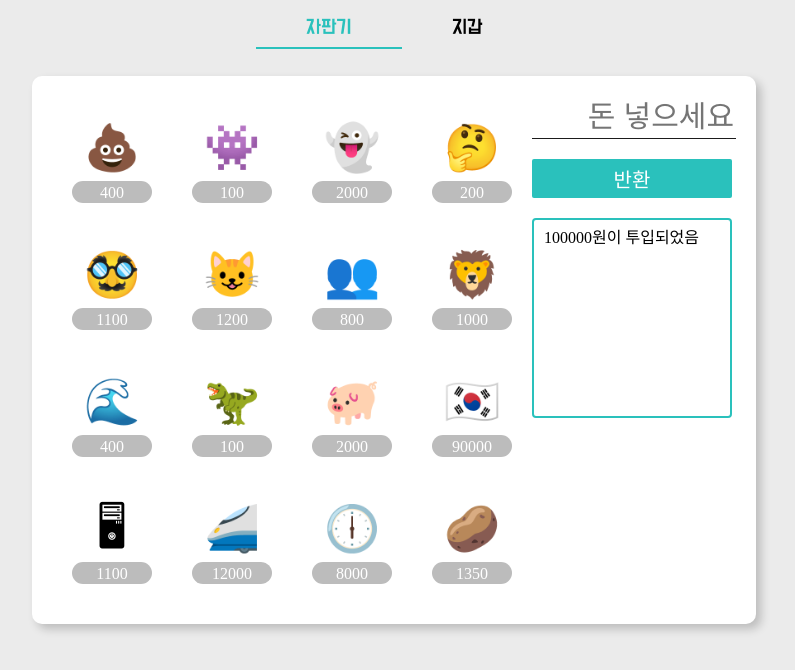
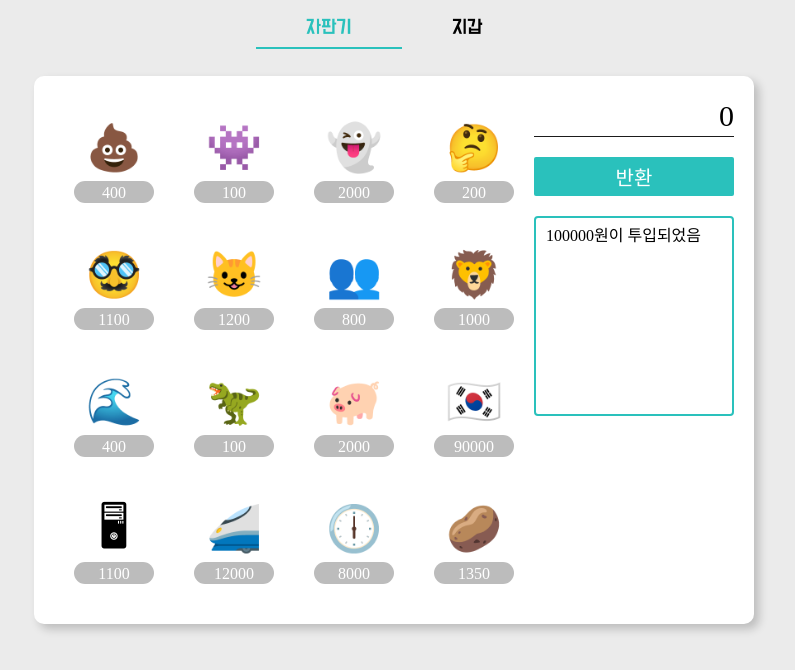
Before and after one commit to codesquad-members-2022/fe-vm, a React (Create React App) app: page / in a window 1280 px wide. Shown: the top 670 px of the page, without its empty margins (246-1041 px from the left). Built offline with nearby package versions, Linux system fonts and the light colour scheme.

Commit message:
Feat: MoneySlot 입력으로 투입된 금액 표시

```diff
--- a/src/components/VendingMachine/MoneySlot.js
+++ b/src/components/VendingMachine/MoneySlot.js
@@ -1,9 +1,40 @@
+import { useContext, useState } from "react";
 import styled from "styled-components";
+import { InputAmountContext } from "../../contexts/InputAmount";
+import { WalletContext } from "../../contexts/WalletContext";
 
 export default function MoneySlot() {
+  const { inputAmount, addInputAmount } = useContext(InputAmountContext);
+  const { getWithDrawableAmount } = useContext(WalletContext);
+
+  const [isInput, setIsInput] = useState(false);
+
+  function inputMoney({ key, target }) {
+    if (key !== "Enter") return;
+    const withDrawableAmount = getWithDrawableAmount(Number(target.value));
+    addInputAmount(withDrawableAmount);
+    setInputFalse();
+    console.log(`${withDrawableAmount}원이 투입됨`); // log context로 변경 예정
+  }
+  function setInputTrue() {
+    setIsInput(true);
+  }
+  function setInputFalse() {
+    setIsInput(false);
+  }
   return (
     <div>
-      <MoneySlotInput placeholder="돈 넣으세요" />
+      {isInput ? (
+        <MoneySlotInput
+          defaultValue={!isInput ? inputAmount : ""}
+          onKeyPress={inputMoney}
+          onBlur={setInputFalse}
+          placeholder="돈 넣으세요"
+          autoFocus
+        />
+      ) : (
+        <MoneySlotLabel onClick={setInputTrue}>{inputAmount}</MoneySlotLabel>
+      )}
     </div>
   );
 }
@@ -12,6 +43,7 @@ const MoneySlotInput = styled.input`
   width: 200px;
   height: 40px;
   border: none;
+  padding: 0;
   border-bottom: 1px solid ${({ theme }) => theme.colors.black};
 
   text-align: right;
@@ -20,3 +52,13 @@ const MoneySlotInput = styled.input`
     outline: none;
   }
 `;
+const MoneySlotLabel = styled.div`
+  width: 200px;
+  height: 40px;
+  border: none;
+  border-bottom: 1px solid ${({ theme }) => theme.colors.black};
+
+  text-align: right;
+  font-size: 30px;
+  line-height: 40px;
+`;
--- a/src/contexts/InputAmount.js
+++ b/src/contexts/InputAmount.js
@@ -9,14 +9,14 @@ const InputAmountContext = createContext({
 function InputAmountProvider({ children }) {
   const [inputAmount, setInputAmount] = useState(0);
 
-  function addAmount(money) {
+  function addInputAmount(money) {
     setInputAmount(inputAmount + money);
   }
-  function subtractAmount(money) {
+  function subtractInputAmount(money) {
     setInputAmount(inputAmount - money);
   }
 
-  const value = { inputAmount, addAmount, subtractAmount };
+  const value = { inputAmount, addInputAmount, subtractInputAmount };
   return <InputAmountContext.Provider value={value}>{children}</InputAmountContext.Provider>;
 }
 
--- a/src/contexts/WalletContext.js
+++ b/src/contexts/WalletContext.js
@@ -3,22 +3,40 @@ import amountOfMoneyData from "../data/amountOfMoney";
 
 const WalletContext = createContext({
   amountOfMoney: {},
+  getWithDrawableAmount: () => {},
   getTotalMoney: () => {},
 });
 
 function WalletProvider({ children }) {
   const [amountOfMoney, setAmountOfMoney] = useState({});
 
+  function getWithDrawableAmount(money) {
+    const amountOfMoneyTemp = amountOfMoney;
+    const withdrawableAmount = Object.entries(amountOfMoneyTemp)
+      .sort((a, b) => b[0] - a[0])
+      .map(([value, amount]) => {
+        const numberOfSubstracted = Math.min(Math.floor(money / Number(value)), amount);
+        money -= value * numberOfSubstracted;
+        amountOfMoneyTemp[value] -= numberOfSubstracted;
+        return [value, numberOfSubstracted];
+      })
+      .reduce((acc, [value, numberOfSubstracted]) => (acc += value * numberOfSubstracted), 0);
+
+    setAmountOfMoney(amountOfMoneyTemp);
+
+    return withdrawableAmount;
+  }
   function getTotalMoney() {
     return Object.entries(amountOfMoney).reduce(
       (total, [valueKey, amount]) => (total += Number(valueKey) * amount),
       0
     );
   }
+
   useEffect(() => {
     setAmountOfMoney(amountOfMoneyData);
   }, []);
-  const value = { amountOfMoney, getTotalMoney };
+  const value = { amountOfMoney, getWithDrawableAmount, getTotalMoney };
   return <WalletContext.Provider value={value}>{children}</WalletContext.Provider>;
 }
 
```
